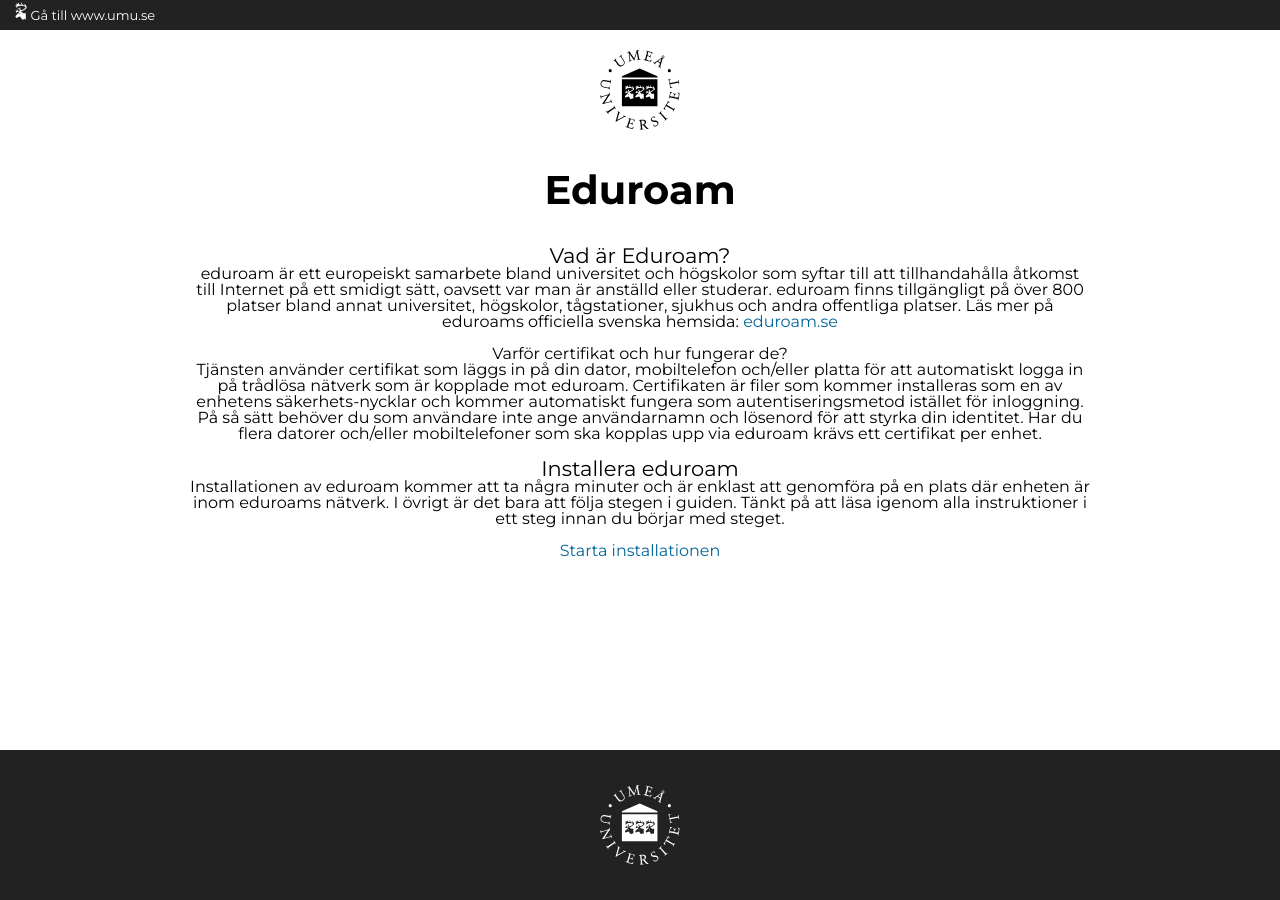
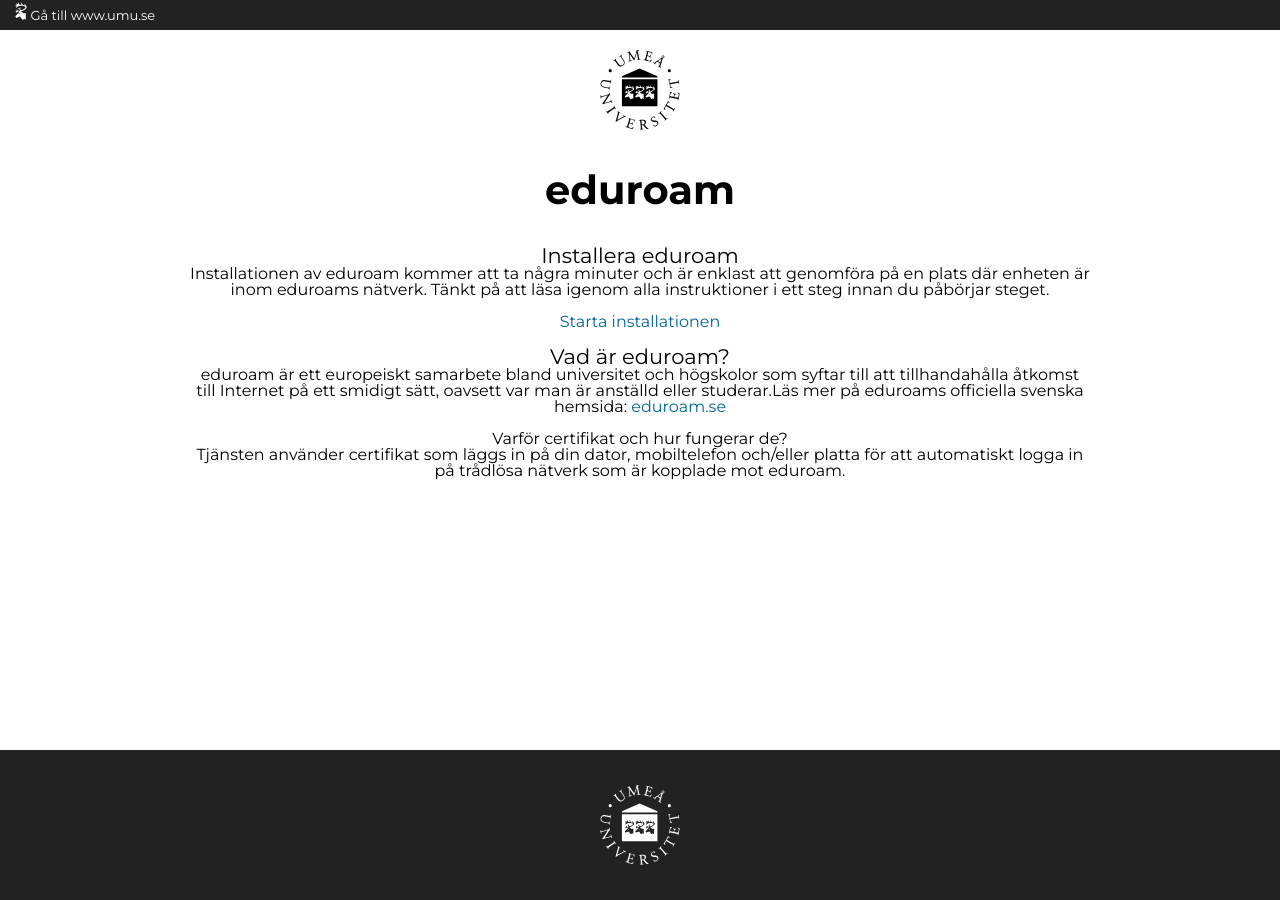
Before and after one commit to f95johansson/eduroam-design, a Jekyll site: the page built from index.md, in a window 1280 px wide. Built offline with Jekyll 4.4.1, drawn with Linux system fonts in a browser that asks for light colours.

Commit message:
Update index.md

```diff
--- a/index.md
+++ b/index.md
@@ -1,26 +1,11 @@
 ---
 layout: default
-pagetitle: Eduroam
+pagetitle: eduroam
 ---
-
-### Vad är Eduroam?
-{: class="center"}
-
-eduroam är ett europeiskt samarbete bland universitet och högskolor som syftar till att tillhandahålla åtkomst till Internet på ett smidigt sätt, oavsett var man är anställd eller studerar. eduroam finns tillgängligt på över 800 platser bland annat universitet, högskolor, tågstationer, sjukhus och andra offentliga platser. Läs mer på eduroams officiella svenska hemsida: [eduroam.se](www.eduroam.se)
-{: class="center"}
-
-<br>
-
-#### Varför certifikat och hur fungerar de?
-{: class="center"}
-Tjänsten använder certifikat som läggs in på din dator, mobiltelefon och/eller platta för att automatiskt logga in på trådlösa nätverk som är kopplade mot eduroam. Certifikaten är filer som kommer installeras som en av enhetens säkerhets-nycklar och kommer automatiskt fungera som autentiseringsmetod istället för inloggning. På så sätt behöver du som användare inte ange användarnamn och lösenord för att styrka din identitet. Har du flera datorer och/eller mobiltelefoner som ska kopplas upp via eduroam krävs ett certifikat per enhet.
-{: class="center"}
-
-<br>
 
 ### Installera eduroam
 {: class="center"}
-Installationen av eduroam kommer att ta några minuter och är enklast att genomföra på en plats där enheten är inom eduroams nätverk. I övrigt är det bara att följa stegen i guiden. Tänkt på att läsa igenom alla instruktioner i ett steg innan du börjar med steget.
+Installationen av eduroam kommer att ta några minuter och är enklast att genomföra på en plats där enheten är inom eduroams nätverk. Tänkt på att läsa igenom alla instruktioner i ett steg innan du påbörjar steget.
 {: class="center"}
 
 <br>
@@ -29,3 +14,18 @@ Installationen av eduroam kommer att ta några minuter och är enklast att genom
 {: class="center"}
 
 <br>
+
+### Vad är eduroam?
+{: class="center"}
+
+eduroam är ett europeiskt samarbete bland universitet och högskolor som syftar till att tillhandahålla åtkomst till Internet på ett smidigt sätt, oavsett var man är anställd eller studerar.Läs mer på eduroams officiella svenska hemsida: [eduroam.se](www.eduroam.se)
+{: class="center"}
+
+<br>
+
+#### Varför certifikat och hur fungerar de?
+{: class="center"}
+Tjänsten använder certifikat som läggs in på din dator, mobiltelefon och/eller platta för att automatiskt logga in på trådlösa nätverk som är kopplade mot eduroam.
+{: class="center"}
+
+<br>
```
